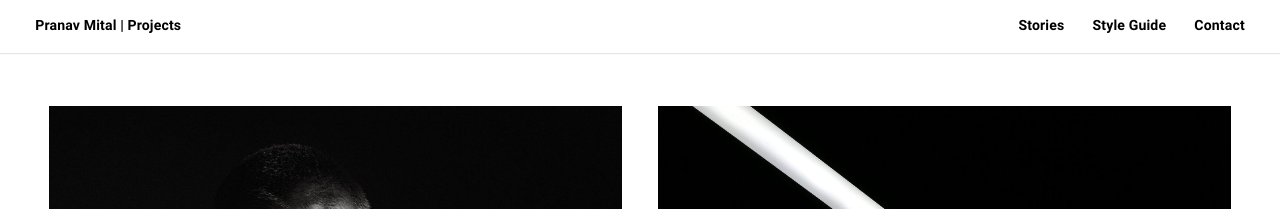
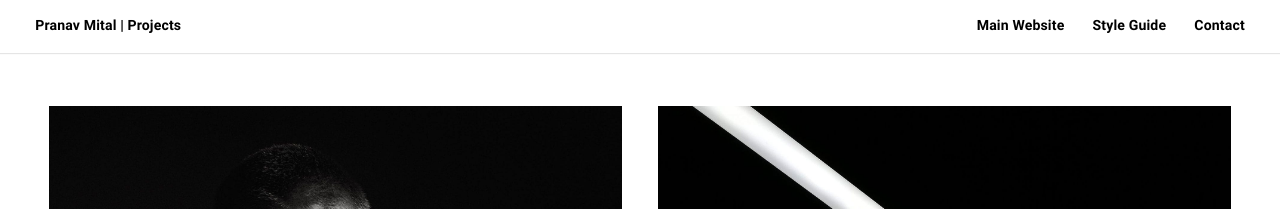
Before and after one commit to pranavmital/projects, a Jekyll site: the page built from index.html, in a window 1280 px wide. Shown: the top 209 px of the page. Built offline with Jekyll 4.4.1, drawn with Linux system fonts in a browser that asks for light colours; some web fonts are replaced; the list of posts is cut into pages by our own code.

Commit message:
Update navigation.html

```diff
--- a/_includes/navigation.html
+++ b/_includes/navigation.html
@@ -1,6 +1,6 @@
 <nav>
   <ul class="header__list">
-    <li><a href="{{ '/' | prepend: site.baseurl }}">Stories</a></li>
+    <li><a href="https://www.pranavmital.com/">Main Website</a></li>
     <li><a href="{{ '/style-guide' | prepend: site.baseurl }}">Style Guide</a></li>
     <li><span class="popup__open">Contact</span></li>
   </ul>
```
